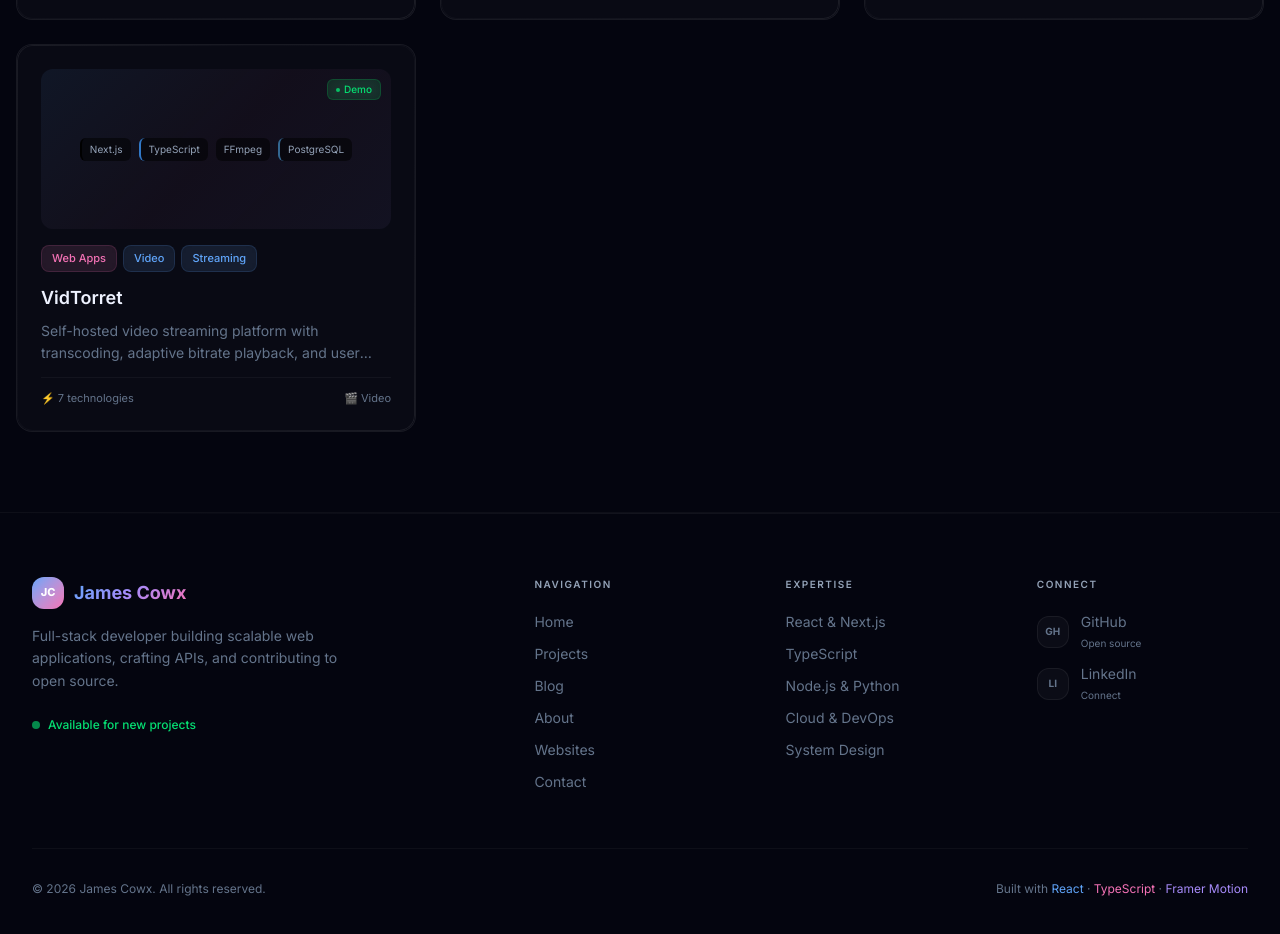
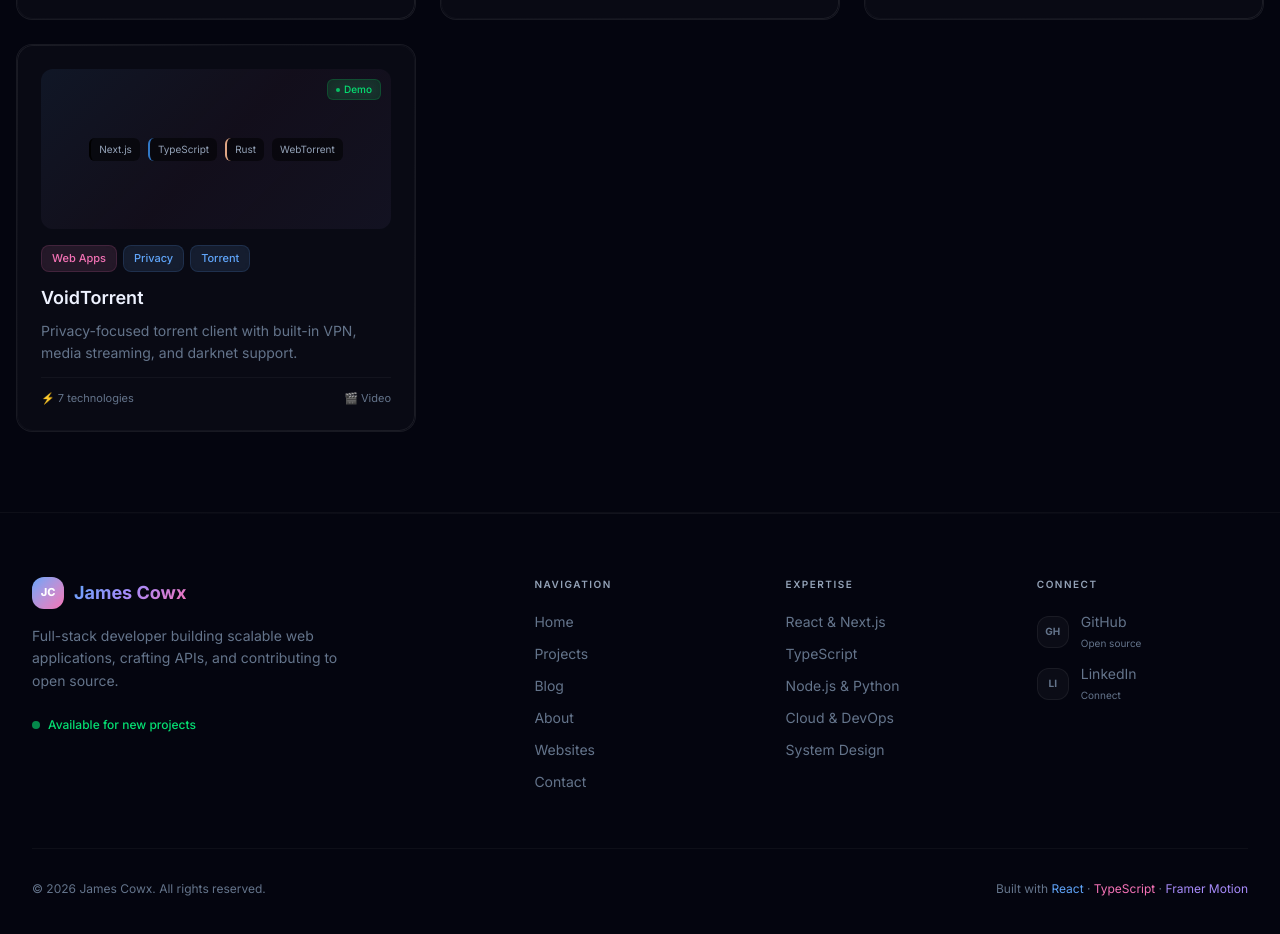
Before and after one commit to JamesCowx/jamescowx-dashboard, a React (Vite) app: page /projects in a window 1280 px wide. Shown: the part 4700-5634 px from the top of the page. Built offline with nearby package versions, Linux system fonts and the light colour scheme.

Commit message:
Fix project name to VoidTorrent, update description and demo labels

```diff
--- a/src/components/demos/VideoDemo.tsx
+++ b/src/components/demos/VideoDemo.tsx
@@ -1,10 +1,10 @@
 import { motion } from 'framer-motion';
 
 const videos = [
-  { title: 'Getting Started with VidTorret', views: '2.4K', duration: '12:34', user: 'VidTorret', color: '#60a5fa' },
-  { title: 'Self-Hosted Streaming Guide', views: '1.8K', duration: '18:22', user: 'VidTorret', color: '#a78bfa' },
-  { title: 'Building a Video Pipeline', views: '892', duration: '24:15', user: 'VidTorret', color: '#f472b6' },
-  { title: 'Adaptive Bitrate Explained', views: '1.2K', duration: '9:47', user: 'VidTorret', color: '#34d399' },
+  { title: 'Getting Started with VoidTorrent', views: '2.4K', duration: '12:34', user: 'VoidTorrent', color: '#60a5fa' },
+  { title: 'Privacy-First Torrenting Guide', views: '1.8K', duration: '18:22', user: 'VoidTorrent', color: '#a78bfa' },
+  { title: 'Built-in VPN Kill Switch', views: '892', duration: '24:15', user: 'VoidTorrent', color: '#f472b6' },
+  { title: 'Streaming While Downloading', views: '1.2K', duration: '9:47', user: 'VoidTorrent', color: '#34d399' },
 ];
 
 export default function VideoDemo() {
@@ -36,7 +36,7 @@ export default function VideoDemo() {
             </svg>
           </motion.div>
           <div className="text-center">
-            <p className="text-xs text-[var(--color-text-muted)]">VidTorret Player</p>
+                    <p className="text-xs text-[var(--color-text-muted)]">VoidTorrent Player</p>
             <p className="text-[10px] text-[var(--color-text-muted)] opacity-60">Click to preview</p>
           </div>
         </motion.div>
--- a/src/data/projects.ts
+++ b/src/data/projects.ts
@@ -284,13 +284,13 @@ export const projects: Project[] = [
     sourceUrl: 'https://github.com/jamescowx/taskweaver', featured: false, demoType: 'gantt',
   },
   {
-    id: 31, title: 'VidTorret',
-    description: 'Self-hosted video streaming platform with transcoding, adaptive bitrate playback, and user management.',
-    longDescription: 'VidTorret is a full-featured self-hosted video streaming platform that gives you complete control over your content. It supports automatic transcoding to HLS with adaptive bitrate, user authentication and permissions, watch parties with synchronized playback, video comments and reactions, and analytics dashboards. Built with modern web technologies and optimized for both small communities and large-scale deployments.',
-    category: 'Web Apps', tags: ['Video', 'Streaming', 'Self-Hosted'],
-    tech: ['Next.js', 'TypeScript', 'FFmpeg', 'PostgreSQL', 'Redis', 'AWS S3', 'Docker'],
-    image: '/projects/vidtorret.png',
-    sourceUrl: 'https://github.com/jamescowx/vidtorret',
+    id: 31, title: 'VoidTorrent',
+    description: 'Privacy-focused torrent client with built-in VPN, media streaming, and darknet support.',
+    longDescription: 'VoidTorrent is a modern privacy-focused torrent client designed for both casual users and power users. It features a built-in VPN kill switch, encrypted peer-to-peer connections, integrated media streaming with transcoding, darknet/I2P support, and a clean cross-platform UI. Built with performance and anonymity as core principles, VoidTorrent includes automatic tracker discovery, sequential downloading for streaming, and comprehensive bandwidth controls.',
+    category: 'Web Apps', tags: ['Privacy', 'Torrent', 'Streaming'],
+    tech: ['Next.js', 'TypeScript', 'Rust', 'WebTorrent', 'PostgreSQL', 'Redis', 'Docker'],
+    image: '/projects/voidtorrent.png',
+    sourceUrl: 'https://github.com/jamescowx/voidtorrent',
     featured: true,
     demoType: 'video',
   },
```
